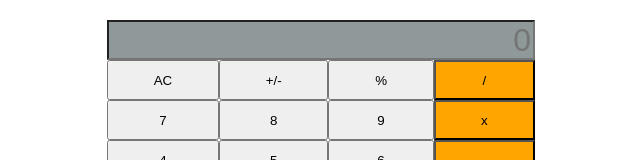
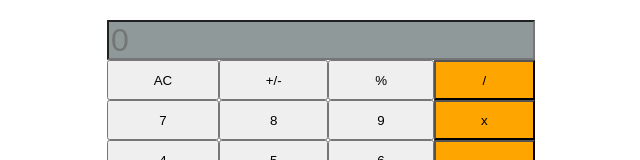
Before and after one commit to zdnahom/math-magicians, a React (Create React App) app: page / in a window 1280 px wide. Shown: the top 160 px of the page, without its empty margins (341-981 px from the left). Built offline with nearby package versions, Linux system fonts and the light colour scheme.

Commit message:
Add Calculator functionalities

```diff
--- a/src/components/Calculator.js
+++ b/src/components/Calculator.js
@@ -1,8 +1,14 @@
+import { useState } from 'react';
 import CalculatorButton from './CalculatorButton';
 import calculate from '../logic/calculate';
-import operate from '../logic/operate';
 
 const Calculator = () => {
+  const [buttonData, setButtonData] = useState({
+    total: null,
+    next: null,
+    operation: null,
+  });
+
   const buttonValues = [
     { id: 1, value: 'AC' },
     { id: 2, value: '+/-' },
@@ -24,20 +30,37 @@ const Calculator = () => {
     { id: 18, value: '.' },
     { id: 19, value: '=' },
   ];
+
+  const handleButtonClick = (buttonName) => {
+    setButtonData((prevState) => {
+      const calculatorData = calculate(prevState, buttonName);
+      return calculatorData;
+    });
+  };
+
+  const displayText = () => {
+    const next = buttonData.next || '';
+    const total = buttonData.total || '';
+    const operation = buttonData.operation || '';
+    return total + operation + next;
+  };
+
   const buttonElements = buttonValues.map((element) => (
     <CalculatorButton
       key={element.id}
       className="calculator-button"
       value={element.value}
+      handleButtonClick={handleButtonClick}
     />
   ));
+
   return (
     <section className="calculator">
       <input
-        dir="rtl"
-        type="number"
+        type="text"
         placeholder="0"
         className="calculator-input"
+        value={displayText()}
       />
       {buttonElements}
     </section>
--- a/src/components/CalculatorButton.js
+++ b/src/components/CalculatorButton.js
@@ -1,11 +1,22 @@
 import PropTypes from 'prop-types';
 
 const CalculatorButton = (props) => {
-  const { value } = props;
-  return (<button type="button" className="calculator-button">{value}</button>);
+  const { value, handleButtonClick } = props;
+  return (
+    <button
+      type="button"
+      className="calculator-button"
+      onClick={(e) => {
+        handleButtonClick(e.target.textContent);
+      }}
+    >
+      {value}
+    </button>
+  );
 };
 export default CalculatorButton;
 
 CalculatorButton.propTypes = {
   value: PropTypes.string.isRequired,
+  handleButtonClick: PropTypes.func.isRequired,
 };
```
